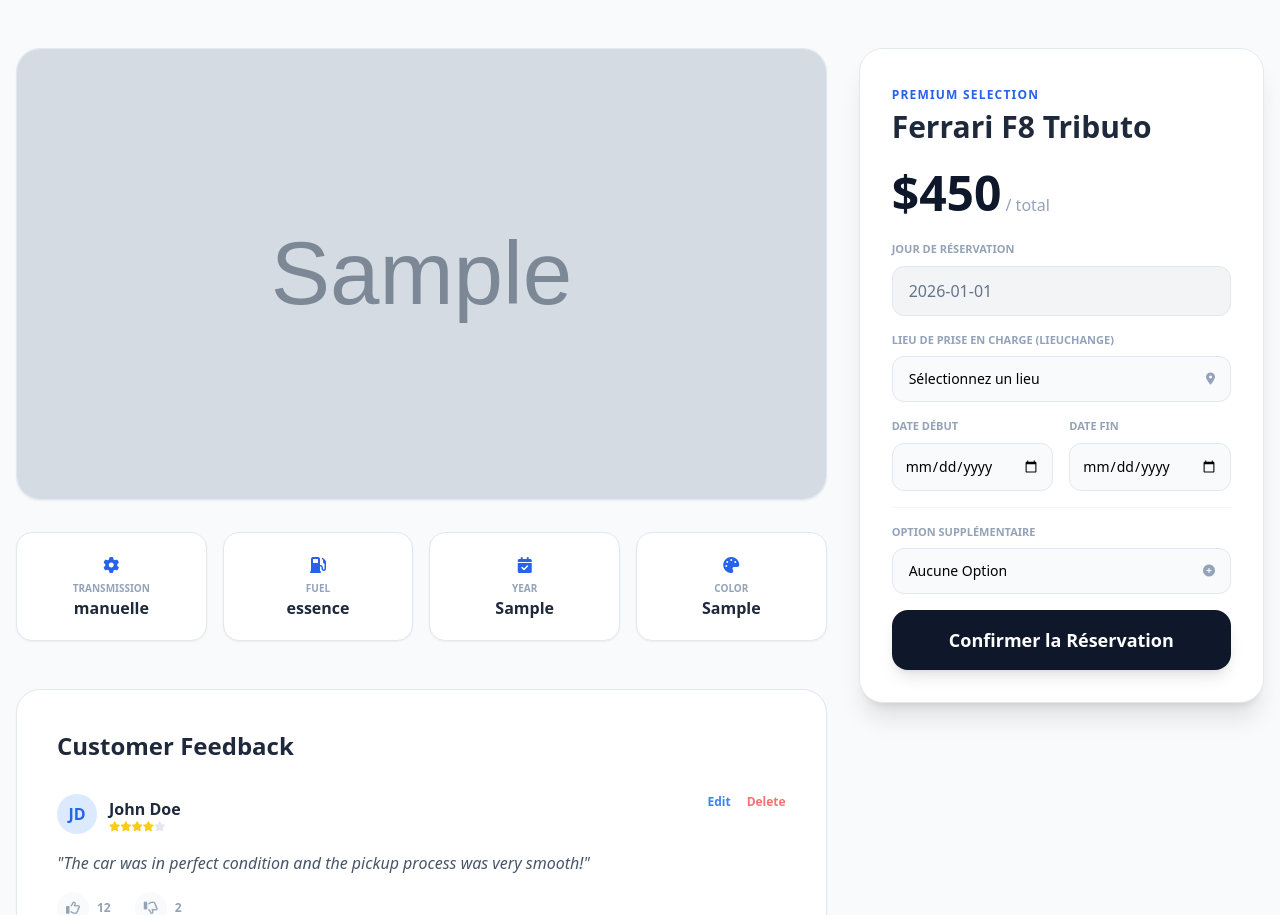
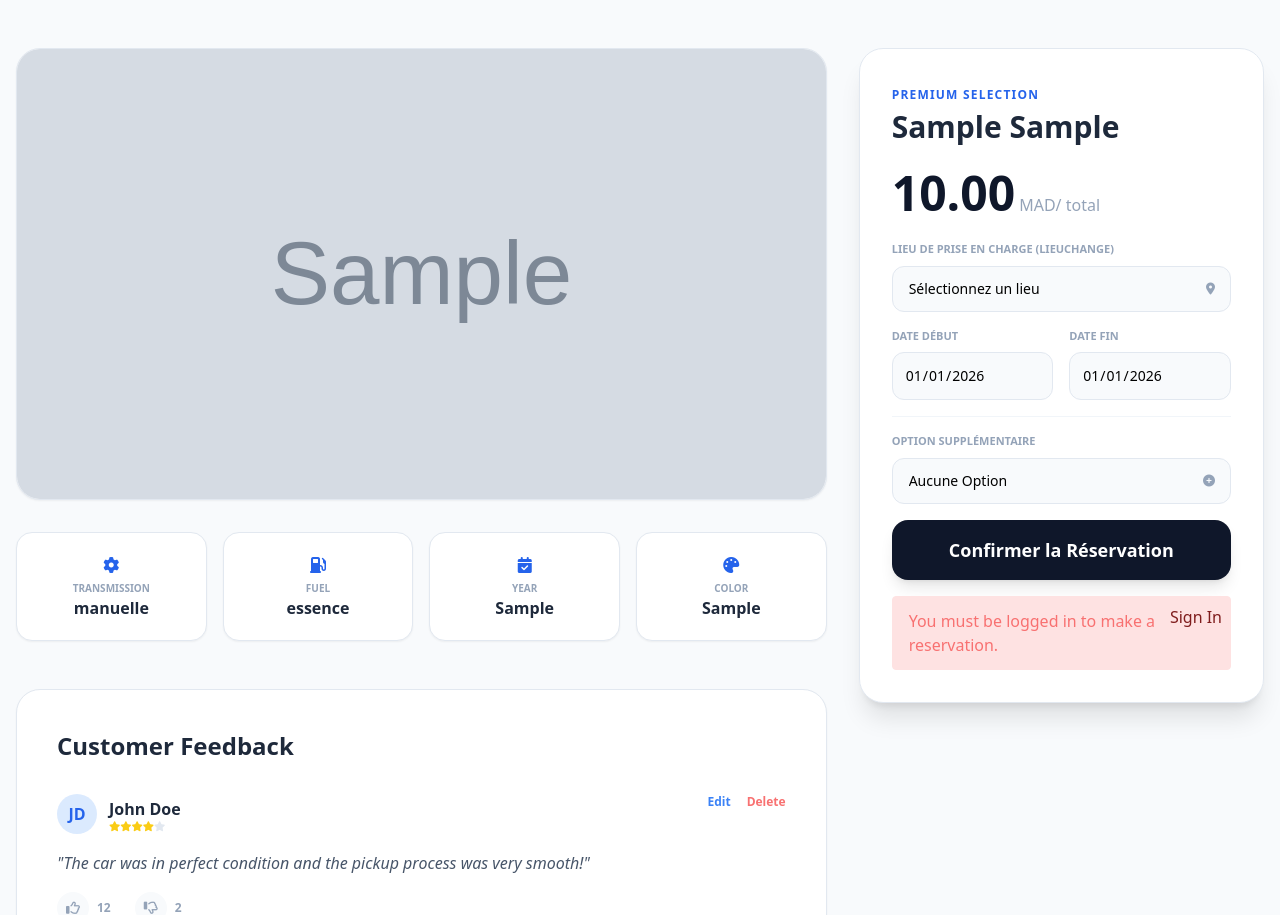
Before and after one commit to lakroune/MaBagnole_v1, a PHP site: page /app/view/details.php?id=1 in a window 1280 px wide. Shown: the part 65-980 px from the top of the page. Run offline with PHP 8.4, Linux system fonts and the light colour scheme; tables that the repository leaves empty hold one stand-in row (values such as "Sample post"); grey boxes marked "Sample" are stand-in pictures; some libraries are stand-ins or nearby versions.

Commit message:
bug:  drois d'accis au reservation pour client non connecter .

```diff
--- a/app/view/details.php
+++ b/app/view/details.php
@@ -6,7 +6,11 @@ require_once __DIR__ . '/../../vendor/autoload.php';
 
 use app\model\Vehicule;
 
-
+session_start();
+$connect = true;
+if (!isset($_SESSION['Utilisateur']) or  $_SESSION['Utilisateur']->role !== 'client') {
+    $connect =  false;
+}
 $v = new Vehicule();
 $idVehicule = (int) $_GET['id'];
 $vehicle = $v->getVehiculeById($idVehicule);
@@ -120,60 +124,7 @@ $vehicle = $v->getVehiculeById($idVehicule);
                             </div>
                         </div>
 
-                        <script>
-                            /**
-                             * Logic for Reactions (Like/Dislike)
-                             * In a real PHP POO environment, you would send a Fetch API request
-                             * to a 'ReactionController.php' to update the DB.
-                             */
-                            function handleReaction(reviewId, type) {
-                                const likeBtn = document.querySelector(`#like-btn-${reviewId} i`);
-                                const dislikeBtn = document.querySelector(`#dislike-btn-${reviewId} i`);
-                                const likeCount = document.getElementById(`like-count-${reviewId}`);
-                                const dislikeCount = document.getElementById(`dislike-count-${reviewId}`);
 
-                                if (type === 'like') {
-                                    // Toggle Like
-                                    if (likeBtn.classList.contains('far')) {
-                                        likeBtn.classList.replace('far', 'fas');
-                                        likeBtn.parentElement.classList.add('bg-blue-100', 'text-blue-600');
-                                        likeCount.innerText = parseInt(likeCount.innerText) + 1;
-
-                                        // Remove dislike if active
-                                        if (dislikeBtn.classList.contains('fas')) {
-                                            dislikeBtn.classList.replace('fas', 'far');
-                                            dislikeBtn.parentElement.classList.remove('bg-red-100', 'text-red-500');
-                                            dislikeCount.innerText = parseInt(dislikeCount.innerText) - 1;
-                                        }
-                                    } else {
-                                        likeBtn.classList.replace('fas', 'far');
-                                        likeBtn.parentElement.classList.remove('bg-blue-100', 'text-blue-600');
-                                        likeCount.innerText = parseInt(likeCount.innerText) - 1;
-                                    }
-                                } else {
-                                    // Toggle Dislike
-                                    if (dislikeBtn.classList.contains('far')) {
-                                        dislikeBtn.classList.replace('far', 'fas');
-                                        dislikeBtn.parentElement.classList.add('bg-red-100', 'text-red-500');
-                                        dislikeCount.innerText = parseInt(dislikeCount.innerText) + 1;
-
-                                        // Remove like if active
-                                        if (likeBtn.classList.contains('fas')) {
-                                            likeBtn.classList.replace('fas', 'far');
-                                            likeBtn.parentElement.classList.remove('bg-blue-100', 'text-blue-600');
-                                            likeCount.innerText = parseInt(likeCount.innerText) - 1;
-                                        }
-                                    } else {
-                                        dislikeBtn.classList.replace('fas', 'far');
-                                        dislikeBtn.parentElement.classList.remove('bg-red-100', 'text-red-500');
-                                        dislikeCount.innerText = parseInt(dislikeCount.innerText) - 1;
-                                    }
-                                }
-
-                                // Console log for your PHP logic tracking
-                                console.log(`Review ${reviewId} reaction: ${type}`);
-                            }
-                        </script>
                     </div>
 
                     <div class="mt-12 pt-8 border-t border-slate-100">
@@ -195,31 +146,27 @@ $vehicle = $v->getVehiculeById($idVehicule);
                 <div class="bg-white rounded-3xl p-8 border border-slate-200 shadow-xl sticky top-24">
                     <div class="mb-6">
                         <span class="text-blue-600 font-bold text-xs uppercase tracking-widest">Premium Selection</span>
-                        <h2 class="text-3xl font-black text-slate-800 mt-1">Ferrari F8 Tributo</h2>
+                        <h2 class="text-3xl font-black text-slate-800 mt-1"><?= $vehicle->marqueVehicule . ' ' . $vehicle->modeleVehicule ?></h2>
                     </div>
 
-                    <input type="hidden" id="base-price" value="450">
+                    <input type="hidden" id="base-price" value="<?php echo $vehicle->prixVehicule; ?>">
 
                     <div class="flex items-baseline gap-1 mb-6">
-                        <span id="total-display" class="text-5xl font-black text-slate-900">$450</span>
-                        <span class="text-slate-400 font-medium">/ total</span>
+                        <span id="total-display" class="text-5xl font-black text-slate-900"><?= $vehicle->prixVehicule ?></span>
+                        <span class="text-slate-400 font-medium">MAD/ total</span>
                     </div>
 
                     <form action="booking_process.php" method="POST" class="space-y-4">
-                        <input type="hidden" name="idVehicule" value="1">
+                        <input type="hidden" name="idVehicule" value="<?php echo $vehicle->idVehicule; ?>">
                         <input type="hidden" id="dureeReservation" name="dureeReservation" value="1">
 
-                        <div>
-                            <label class="block text-[11px] font-black uppercase text-slate-400 mb-2">Jour de Réservation</label>
-                            <input type="text" value="<?php echo date('Y-m-d'); ?>" readonly
-                                class="w-full px-4 py-3 bg-gray-100 border border-slate-200 rounded-xl text-slate-500 cursor-not-allowed outline-none">
-                        </div>
+
 
                         <div>
                             <label class="block text-[11px] font-black uppercase text-slate-400 mb-2">Lieu de prise en charge (lieuChange)</label>
                             <div class="relative">
                                 <select name="lieuChange" required
-                                    class="w-full pl-4 pr-10 py-3 bg-slate-50 border border-slate-200 rounded-xl text-sm outline-none focus:ring-2 focus:ring-blue-500 appearance-none cursor-pointer">
+                                    class="w-full pl-4 pr-10 py-3 bg-slate-50 border <?php if (!$connect)  echo "cursor-not-allowed "; ?>  border-slate-200 rounded-xl text-sm outline-none focus:ring-2 focus:ring-blue-500 appearance-none cursor-pointer">
                                     <option value="">Sélectionnez un lieu</option>
                                     <option value="Casablanca Airport">Aéroport Mohammed V (CMN)</option>
                                     <option value="Marrakech Airport">Aéroport Marrakech-Ménara (RAK)</option>
@@ -236,20 +183,20 @@ $vehicle = $v->getVehiculeById($idVehicule);
                         <div class="grid grid-cols-2 gap-4">
                             <div>
                                 <label class="block text-[11px] font-black uppercase text-slate-400 mb-2">Date Début</label>
-                                <input type="date" id="dateDebut" name="dateDebutReservation" required
-                                    class="w-full p-3 bg-slate-50 border border-slate-200 rounded-xl text-sm outline-none focus:ring-2 focus:ring-blue-500">
+                                <input type="date" id="dateDebut" name="dateDebutReservation" value="<?php echo date('Y-m-d'); ?>" <?php if (!$connect)  echo "readonly "; ?>required required
+                                    class="w-full p-3 bg-slate-50 border border-slate-200 rounded-xl text-sm outline-none focus:ring-2 focus:ring-blue-500 <?php if (!$connect)  echo "cursor-not-allowed "; ?> ">
                             </div>
                             <div>
                                 <label class="block text-[11px] font-black uppercase text-slate-400 mb-2">Date Fin</label>
-                                <input type="date" id="dateFin" name="dateFinReservation" required
-                                    class="w-full p-3 bg-slate-50 border border-slate-200 rounded-xl text-sm outline-none focus:ring-2 focus:ring-blue-500">
+                                <input type="date" id="dateFin" name="dateFinReservation" value="<?php echo date('Y-m-d'); ?>" <?php if (!$connect)  echo "readonly "; ?>required
+                                    class="w-full p-3 bg-slate-50 border border-slate-200 rounded-xl text-sm outline-none focus:ring-2 focus:ring-blue-500 <?php if (!$connect)  echo "cursor-not-allowed "; ?> ">
                             </div>
                         </div>
 
                         <div class="pt-4 border-t border-slate-100 mt-2">
                             <label class="block text-[11px] font-black uppercase text-slate-400 mb-2">Option Supplémentaire</label>
                             <div class="relative">
-                                <select id="optionSelect" name="idOption"
+                                <select id="optionSelect" name="idOption" <?php if (!$connect)  echo "desabled "; ?>
                                     class="w-full pl-4 pr-10 py-3 bg-slate-50 border border-slate-200 rounded-xl text-sm outline-none focus:ring-2 focus:ring-blue-500 appearance-none cursor-pointer">
                                     <option value="0" data-price="0">Aucune Option</option>
                                     <option value="1" data-price="15">GPS Navigation (+$15)</option>
@@ -262,46 +209,21 @@ $vehicle = $v->getVehiculeById($idVehicule);
                             </div>
                         </div>
 
-                        <button type="submit" class="w-full bg-slate-900 text-white py-4 rounded-2xl font-bold text-lg hover:bg-blue-600 transition shadow-lg mt-6">
+                        <button type="submit" <?php if (!$connect)  echo "disabled "; ?> class="w-full <?php if (!$connect)  echo "cursor-not-allowed  "; ?>  bg-slate-900 text-white py-4 rounded-2xl font-bold text-lg hover:bg-blue-600 transition shadow-lg mt-6">
                             Confirmer la Réservation
                         </button>
+                        <?php if (!$connect): ?>
+                            <div class="bg-red-100 border border-red-100 text-red-400 px-4 py-3 rounded relative mt-6" role="alert">
+                                <span class="block sm:inline">You must be logged in to make a reservation.
+                                    <a href="login.php" class="absolute top-2 right-2 text-red-900">Sign In</a>
+                                </span>
+
+                            </div>
+                        <?php endif; ?>
                     </form>
                 </div>
 
-                <script>
-                    const basePrice = parseFloat(document.getElementById('base-price').value);
-                    const dateDebut = document.getElementById('dateDebut');
-                    const dateFin = document.getElementById('dateFin');
-                    const optionSelect = document.getElementById('optionSelect');
-                    const totalDisplay = document.getElementById('total-display');
-                    const dureeInput = document.getElementById('dureeReservation');
 
-                    function calculateTotal() {
-                        let days = 1;
-
-                        if (dateDebut.value && dateFin.value) {
-                            const start = new Date(dateDebut.value);
-                            const end = new Date(dateFin.value);
-                            const diffTime = end - start;
-                            days = Math.ceil(diffTime / (1000 * 60 * 60 * 24));
-                            if (days <= 0) days = 1;
-                        }
-
-                        dureeInput.value = days;
-
-                        const selectedOption = optionSelect.options[optionSelect.selectedIndex];
-                        const optionPrice = parseFloat(selectedOption.getAttribute('data-price')) || 0;
-
-                        // Total = (Base Price * Number of Days) + Fixed Option Price
-                        const finalTotal = (basePrice * days) + optionPrice;
-
-                        totalDisplay.innerText = `$${finalTotal}`;
-                    }
-
-                    dateDebut.addEventListener('change', calculateTotal);
-                    dateFin.addEventListener('change', calculateTotal);
-                    optionSelect.addEventListener('change', calculateTotal);
-                </script>
             </div>
         </div>
     </main>
@@ -318,6 +240,96 @@ $vehicle = $v->getVehiculeById($idVehicule);
         </div>
     </div>
 
+
+
+    <script>
+        /**
+         * Logic for Reactions (Like/Dislike)
+         * In a real PHP POO environment, you would send a Fetch API request
+         * to a 'ReactionController.php' to update the DB.
+         */
+        function handleReaction(reviewId, type) {
+            const likeBtn = document.querySelector(`#like-btn-${reviewId} i`);
+            const dislikeBtn = document.querySelector(`#dislike-btn-${reviewId} i`);
+            const likeCount = document.getElementById(`like-count-${reviewId}`);
+            const dislikeCount = document.getElementById(`dislike-count-${reviewId}`);
+
+            if (type === 'like') {
+                // Toggle Like
+                if (likeBtn.classList.contains('far')) {
+                    likeBtn.classList.replace('far', 'fas');
+                    likeBtn.parentElement.classList.add('bg-blue-100', 'text-blue-600');
+                    likeCount.innerText = parseInt(likeCount.innerText) + 1;
+
+                    // Remove dislike if active
+                    if (dislikeBtn.classList.contains('fas')) {
+                        dislikeBtn.classList.replace('fas', 'far');
+                        dislikeBtn.parentElement.classList.remove('bg-red-100', 'text-red-500');
+                        dislikeCount.innerText = parseInt(dislikeCount.innerText) - 1;
+                    }
+                } else {
+                    likeBtn.classList.replace('fas', 'far');
+                    likeBtn.parentElement.classList.remove('bg-blue-100', 'text-blue-600');
+                    likeCount.innerText = parseInt(likeCount.innerText) - 1;
+                }
+            } else {
+                // Toggle Dislike
+                if (dislikeBtn.classList.contains('far')) {
+                    dislikeBtn.classList.replace('far', 'fas');
+                    dislikeBtn.parentElement.classList.add('bg-red-100', 'text-red-500');
+                    dislikeCount.innerText = parseInt(dislikeCount.innerText) + 1;
+
+                    // Remove like if active
+                    if (likeBtn.classList.contains('fas')) {
+                        likeBtn.classList.replace('fas', 'far');
+                        likeBtn.parentElement.classList.remove('bg-blue-100', 'text-blue-600');
+                        likeCount.innerText = parseInt(likeCount.innerText) - 1;
+                    }
+                } else {
+                    dislikeBtn.classList.replace('fas', 'far');
+                    dislikeBtn.parentElement.classList.remove('bg-red-100', 'text-red-500');
+                    dislikeCount.innerText = parseInt(dislikeCount.innerText) - 1;
+                }
+            }
+
+            // Console log for your PHP logic tracking
+            console.log(`Review ${reviewId} reaction: ${type}`);
+        }
+    </script>
+    <script>
+        const basePrice = parseFloat(document.getElementById('base-price').value);
+        const dateDebut = document.getElementById('dateDebut');
+        const dateFin = document.getElementById('dateFin');
+        const optionSelect = document.getElementById('optionSelect');
+        const totalDisplay = document.getElementById('total-display');
+        const dureeInput = document.getElementById('dureeReservation');
+
+        function calculateTotal() {
+            let days = 1;
+
+            if (dateDebut.value && dateFin.value) {
+                const start = new Date(dateDebut.value);
+                const end = new Date(dateFin.value);
+                const diffTime = end - start;
+                days = Math.ceil(diffTime / (1000 * 60 * 60 * 24));
+                if (days <= 0) days = 1;
+            }
+
+            dureeInput.value = days;
+
+            const selectedOption = optionSelect.options[optionSelect.selectedIndex];
+            const optionPrice = parseFloat(selectedOption.getAttribute('data-price')) || 0;
+
+            // Total = (Base Price * Number of Days) + Fixed Option Price
+            const finalTotal = (basePrice * days) + optionPrice;
+
+            totalDisplay.innerText = `$${finalTotal}`;
+        }
+
+        dateDebut.addEventListener('change', calculateTotal);
+        dateFin.addEventListener('change', calculateTotal);
+        optionSelect.addEventListener('change', calculateTotal);
+    </script>
     <script>
         // --- Star Selection Logic ---
         const stars = document.querySelectorAll('#star-selector i');
```
